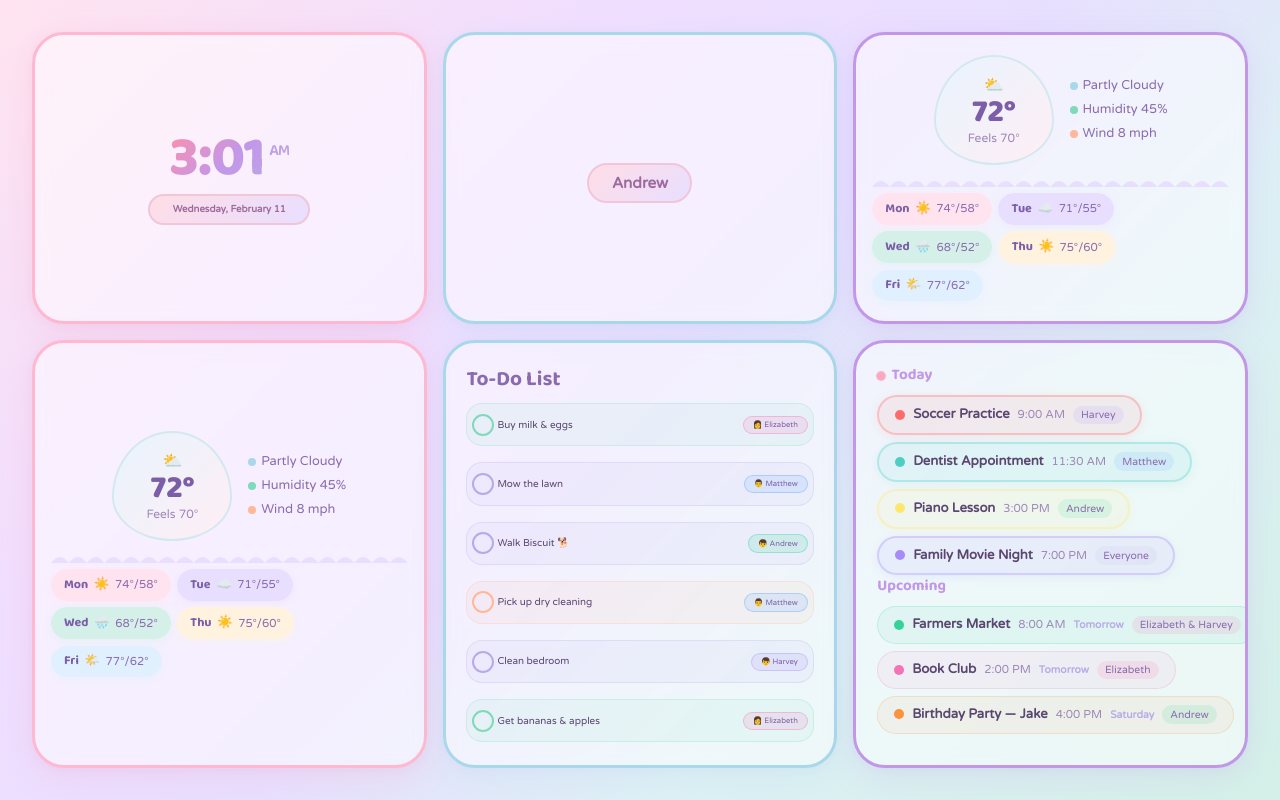
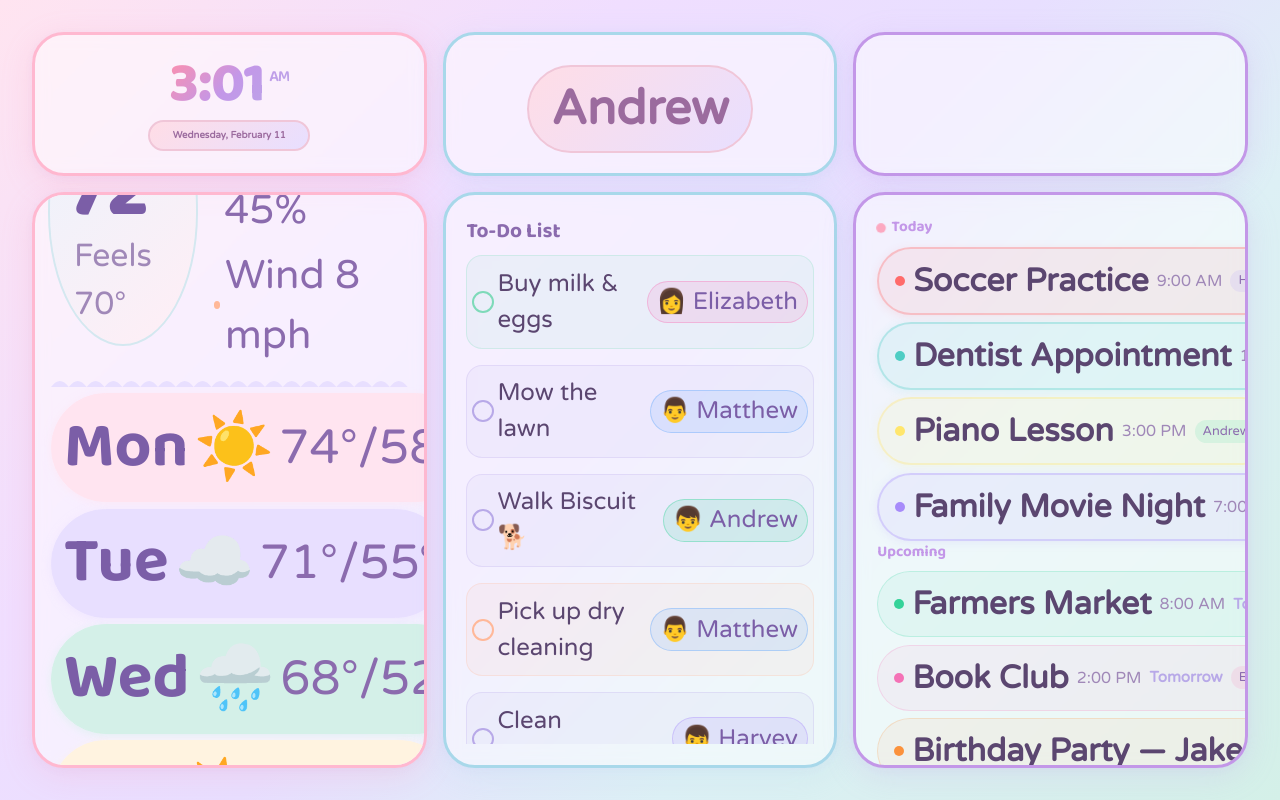
Before and after one commit to Turtlez32/kitchen-dashboards, a Next.js app: page / in a window 1280 px wide. Built offline with nearby package versions, Linux system fonts and the light colour scheme.

Commit message:
more layout fixes for tablet

```diff
--- a/src/app/globals.css
+++ b/src/app/globals.css
@@ -107,7 +107,7 @@
     background: linear-gradient(135deg, #FFDDE6, #E8DFFF);
     border-radius: 999px;
     padding: 0.4rem 1.4rem;
-    font-size: 0.95rem;
+    font-size: 3rem;
     font-weight: 600;
     color: #9B6B9E;
     font-family: var(--font-varela), sans-serif;
@@ -170,18 +170,18 @@
     min-width: 120px;
   }
 
-  .weather-icon { font-size: 1rem; }
+  .weather-icon { font-size: 5rem; }
 
   .weather-temp {
     font-family: var(--font-baloo), sans-serif;
-    font-size: 2rem;
+    font-size: 5rem;
     font-weight: 800;
     color: #7B5EA7;
     line-height: 1;
   }
 
   .weather-feels {
-    font-size: 0.75rem;
+    font-size: 2rem;
     color: #A088B8;
   }
 
@@ -189,7 +189,7 @@
     display: flex;
     flex-direction: column;
     gap: 0.3rem;
-    font-size: 0.8rem;
+    font-size: 2.5rem;
     color: #8B6BAE;
   }
 
@@ -210,6 +210,7 @@
 
   .forecast-pills {
     display: flex;
+    width: 100%;
     gap: 0.4rem;
     flex-wrap: wrap;
   }
@@ -220,18 +221,19 @@
     display: flex;
     align-items: center;
     gap: 0.35rem;
-    font-size: 0.78rem;
+    font-size: 4rem;
   }
 
   .forecast-day {
     font-weight: 700;
     color: #7B5EA7;
+    align-items: center;
     font-family: var(--font-baloo), sans-serif;
   }
 
   .forecast-temp {
     color: #8B6BAE;
-    font-size: 0.72rem;
+    font-size: 3rem;
   }
 
   /* ------------------------------------------------------------------ */
@@ -266,7 +268,7 @@
 
   .todo-task {
     flex: 1;
-    font-size: 0.62rem;
+    font-size: 1.5rem;
     color: #5B4670;
   }
 
@@ -275,7 +277,7 @@
     border: 1.5px solid var(--member-color-border);
     border-radius: 999px;
     padding: 0.15rem 0.55rem;
-    font-size: 0.48rem;
+    font-size: 1.5rem;
     color: #7B5EA7;
     white-space: nowrap;
     display: flex;
@@ -389,26 +391,26 @@
   }
 
   .calendar-event-title {
-    font-size: 0.82rem;
+    font-size: 2rem;
     font-weight: 600;
     color: #5B4670;
   }
 
   .calendar-event-time {
-    font-size: 0.72rem;
+    font-size: 1rem;
     color: #A088B8;
   }
 
   .calendar-event-who {
     border-radius: 999px;
     padding: 0.1rem 0.5rem;
-    font-size: 0.65rem;
+    font-size: 0.8rem;
     color: #8B6BAE;
     background: var(--who-color-bg);
   }
 
   .calendar-event-date {
-    font-size: 0.65rem;
+    font-size: 0.95rem;
     color: #B8A9E8;
     font-weight: 600;
   }
--- a/src/app/page.tsx
+++ b/src/app/page.tsx
@@ -38,7 +38,7 @@ export default function CandyLandDashboard() {
         </div>
 
         <div className={`candy-card candy-card--purple candy-card--centered candy-card-bounce ${mounted ? "candy-visible" : ""}`}>
-          <Weather />
+          {/* <Weather /> */}
         </div>
 
         <div className={`candy-card candy-card--pink candy-card--centered candy-card-bounce ${mounted ? "candy-visible" : ""}`}>
--- a/src/components/todos.tsx
+++ b/src/components/todos.tsx
@@ -1,19 +1,4 @@
-import { todoItems } from "@/lib/mock-data";
-export interface TodoItem {
-  id: string;
-  task: string;
-  assignee: string;
-  completed: boolean;
-  category: "groceries" | "chores" | "errands" | "school" | "fun";
-}
-
-export const familyMembers = [
-  { name: "Elizabeth", emoji: "👩", color: "#F472B6" },
-  { name: "Matthew", emoji: "👨", color: "#60A5FA" },
-  { name: "Harvey", emoji: "👦", color: "#A78BFA" },
-  { name: "Andrew", emoji: "👦", color: "#34D399" },
-];
-
+import { todoItems, familyMembers } from "@/lib/mock-data";
 
 const categoryColors: Record<string, string> = {
   groceries: "#7EDAB9",
@@ -81,7 +66,7 @@ export default function Todos() {
               );
             })}
 
-            {completedTodos.length > 0 && (
+            {/* {completedTodos.length > 0 && (
               <>
                 <div className="todo-divider">
                   <ScallopBorder color="#D4F0E8" />
@@ -112,7 +97,7 @@ export default function Todos() {
                   );
                 })}
               </>
-            )}
+            )} */}
           </div>
         </>
     );
```
Also changed, not shown: src/components/calendar.tsx (+0 -8 lines).
